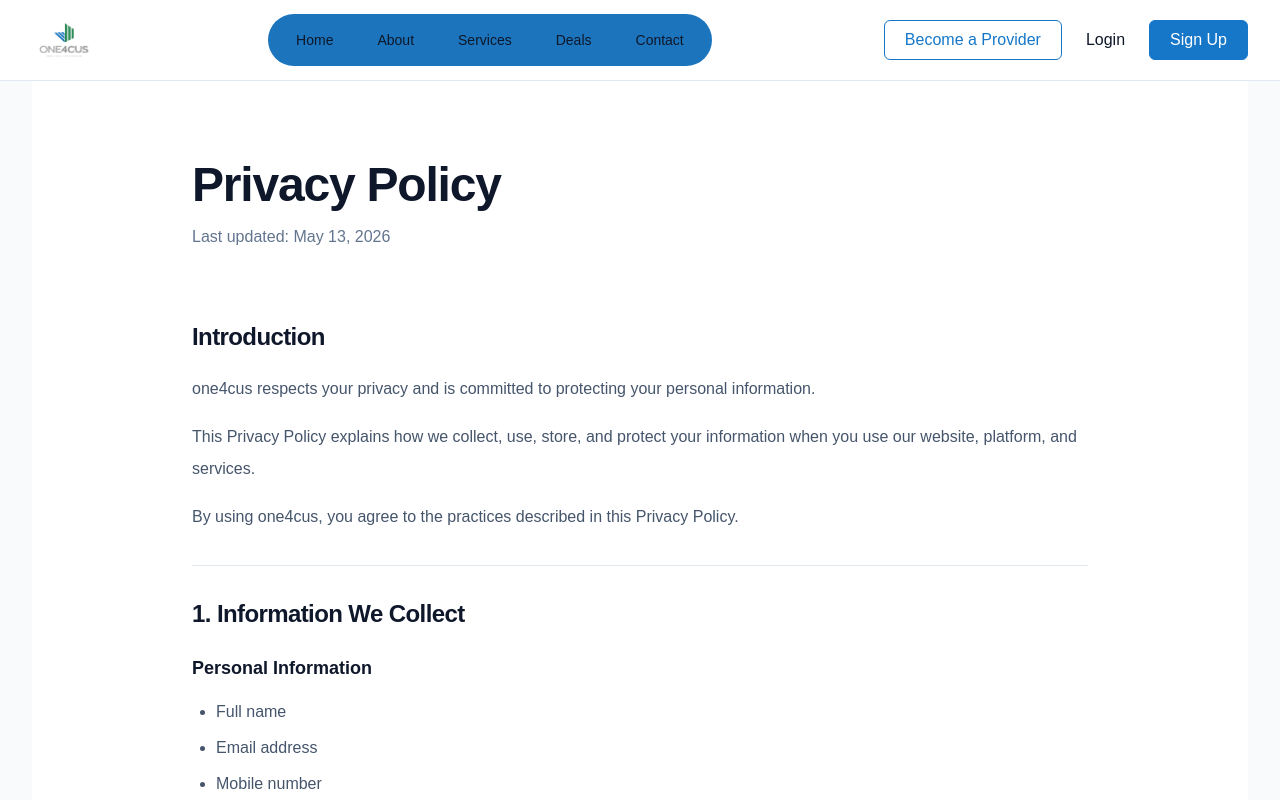
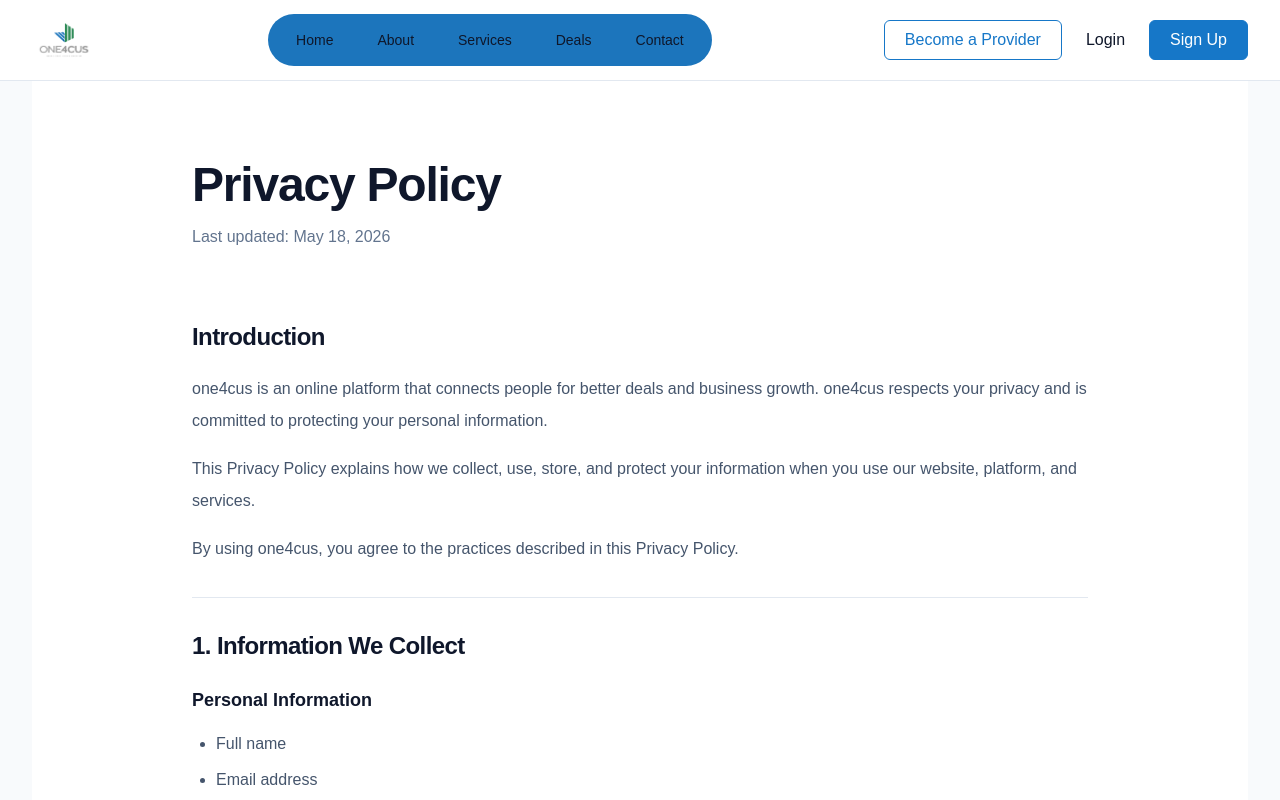
Before and after one commit to lashen333/one4cus-front, a Next.js app: page /privacy-policy in a window 1280 px wide. Shown: the top 800 px of the page. Built offline with nearby package versions, Linux system fonts and the light colour scheme.

Commit message:
legal pages data update

```diff
--- a/src/features/legal/data/privacy-policy.data.ts
+++ b/src/features/legal/data/privacy-policy.data.ts
@@ -1,10 +1,10 @@
 // src\features\legal\data\privacy-policy.data.ts
-// src/features/legal/data/privacy-policy.data.ts
+
 import type { LegalPageData } from "../types/legal.types";
 
 export const privacyPolicyData: LegalPageData = {
   title: "Privacy Policy",
-  lastUpdated: "May 13, 2026",
+  lastUpdated: "May 18, 2026",
   sections: [
     {
       id: "introduction",
@@ -12,7 +12,7 @@ export const privacyPolicyData: LegalPageData = {
       paragraphs: [
         {
           id: "intro-1",
-          text: "one4cus respects your privacy and is committed to protecting your personal information.",
+          text: "one4cus is an online platform that connects people for better deals and business growth. one4cus respects your privacy and is committed to protecting your personal information.",
         },
         {
           id: "intro-2",
@@ -247,7 +247,7 @@ export const privacyPolicyData: LegalPageData = {
     },
     {
       id: "childrens-privacy",
-      title: "11. Children’s Privacy",
+      title: "11. Children's Privacy",
       paragraphs: [
         {
           id: "children-1",
--- a/src/features/legal/data/terms-and-conditions.data.ts
+++ b/src/features/legal/data/terms-and-conditions.data.ts
@@ -3,7 +3,7 @@ import type { LegalPageData } from "../types/legal.types";
 
 export const termsAndConditionsData: LegalPageData = {
   title: "Terms and Conditions",
-  lastUpdated: "May 13, 2026",
+  lastUpdated: "May 18, 2026",
   sections: [
     {
       id: "about-one4cus",
@@ -11,11 +11,15 @@ export const termsAndConditionsData: LegalPageData = {
       paragraphs: [
         {
           id: "about-one4cus-1",
-          text: "one4cus is an online platform that connects businesses, investors, service providers, and service seekers for business opportunities, investments, partnerships, projects, and professional services.",
+          text: "one4cus is an online platform that connects people — businesses, investors, service providers, and service seekers — for better deals, business growth, investment opportunities, partnerships, projects, and professional services.",
         },
         {
           id: "about-one4cus-2",
-          text: "The platform acts only as a facilitator and does not guarantee any transaction, investment return, business outcome, or service quality.",
+          text: "The platform acts only as a facilitator and connector. one4cus does not guarantee any transaction, investment return, business outcome, or service quality.",
+        },
+        {
+          id: "about-one4cus-3",
+          text: "one4cus does not participate in, manage, or oversee any payment, financial transfer, or business dealings between users. All payments and transactions occur solely between the parties involved.",
         },
       ],
     },
@@ -296,6 +300,10 @@ export const termsAndConditionsData: LegalPageData = {
       title: "13. Limitation of Liability",
       paragraphs: [
         {
+          id: "liability-intro",
+          text: "one4cus is a connecting platform only. The platform takes no responsibility for any payment loss, damage, or harm arising from transactions, dealings, or interactions between users.",
+        },
+        {
           id: "liability-1",
           text: "To the maximum extent permitted by law, one4cus shall not be liable for:",
         },
@@ -305,19 +313,49 @@ export const termsAndConditionsData: LegalPageData = {
           id: "liability-list",
           title: "",
           items: [
-            { id: "liability-item-1", text: "Indirect or consequential damages" },
-            { id: "liability-item-2", text: "Loss of profits or opportunities" },
-            { id: "liability-item-3", text: "Business interruption" },
-            { id: "liability-item-4", text: "Data loss" },
-            { id: "liability-item-5", text: "User disputes" },
-            { id: "liability-item-6", text: "Investment losses" },
+            {
+              id: "liability-item-1",
+              text: "Any payment loss or failed payment transactions between users",
+            },
+            {
+              id: "liability-item-2",
+              text: "Any damage, loss, or harm arising from user interactions or deals",
+            },
+            { id: "liability-item-3", text: "Indirect or consequential damages" },
+            { id: "liability-item-4", text: "Loss of profits or business opportunities" },
+            { id: "liability-item-5", text: "Business interruption" },
+            { id: "liability-item-6", text: "Data loss" },
+            { id: "liability-item-7", text: "User disputes" },
+            { id: "liability-item-8", text: "Investment losses" },
           ],
         },
       ],
     },
     {
+      id: "payment-disclaimer",
+      title: "14. Payment Disclaimer",
+      paragraphs: [
+        {
+          id: "payment-disclaimer-1",
+          text: "one4cus does not process, hold, transfer, or manage any payments between users.",
+        },
+        {
+          id: "payment-disclaimer-2",
+          text: "All financial transactions conducted through or as a result of connections made on the platform are solely between the parties involved.",
+        },
+        {
+          id: "payment-disclaimer-3",
+          text: "one4cus holds no responsibility for any payment loss, fraud, non-payment, delayed payment, or financial damage of any kind arising from such transactions.",
+        },
+        {
+          id: "payment-disclaimer-4",
+          text: "Users are strongly advised to conduct due diligence, verify the identity of counterparties, and use secure and trusted payment methods before engaging in any financial transaction.",
+        },
+      ],
+    },
+    {
       id: "indemnification",
-      title: "14. Indemnification",
+      title: "15. Indemnification",
       paragraphs: [
         {
           id: "indemnification-1",
@@ -327,7 +365,7 @@ export const termsAndConditionsData: LegalPageData = {
     },
     {
       id: "termination",
-      title: "15. Termination",
+      title: "16. Termination",
       paragraphs: [
         {
           id: "termination-1",
@@ -341,7 +379,7 @@ export const termsAndConditionsData: LegalPageData = {
     },
     {
       id: "governing-law",
-      title: "16. Governing Law",
+      title: "17. Governing Law",
       paragraphs: [
         {
           id: "governing-law-1",
@@ -355,7 +393,7 @@ export const termsAndConditionsData: LegalPageData = {
     },
     {
       id: "changes-to-terms",
-      title: "17. Changes to Terms",
+      title: "18. Changes to Terms",
       paragraphs: [
         {
           id: "changes-1",
@@ -373,7 +411,7 @@ export const termsAndConditionsData: LegalPageData = {
     },
     {
       id: "contact-information",
-      title: "18. Contact Information",
+      title: "19. Contact Information",
       paragraphs: [
         {
           id: "contact-1",
```
